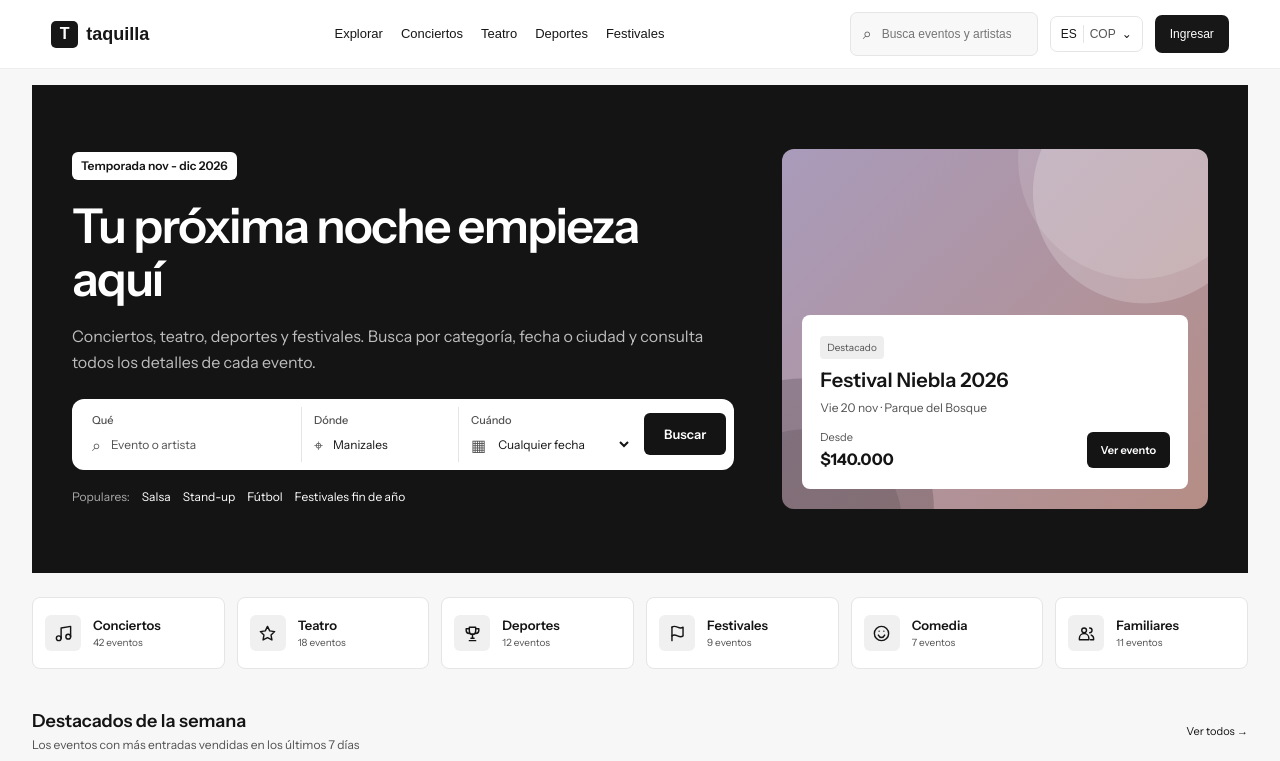
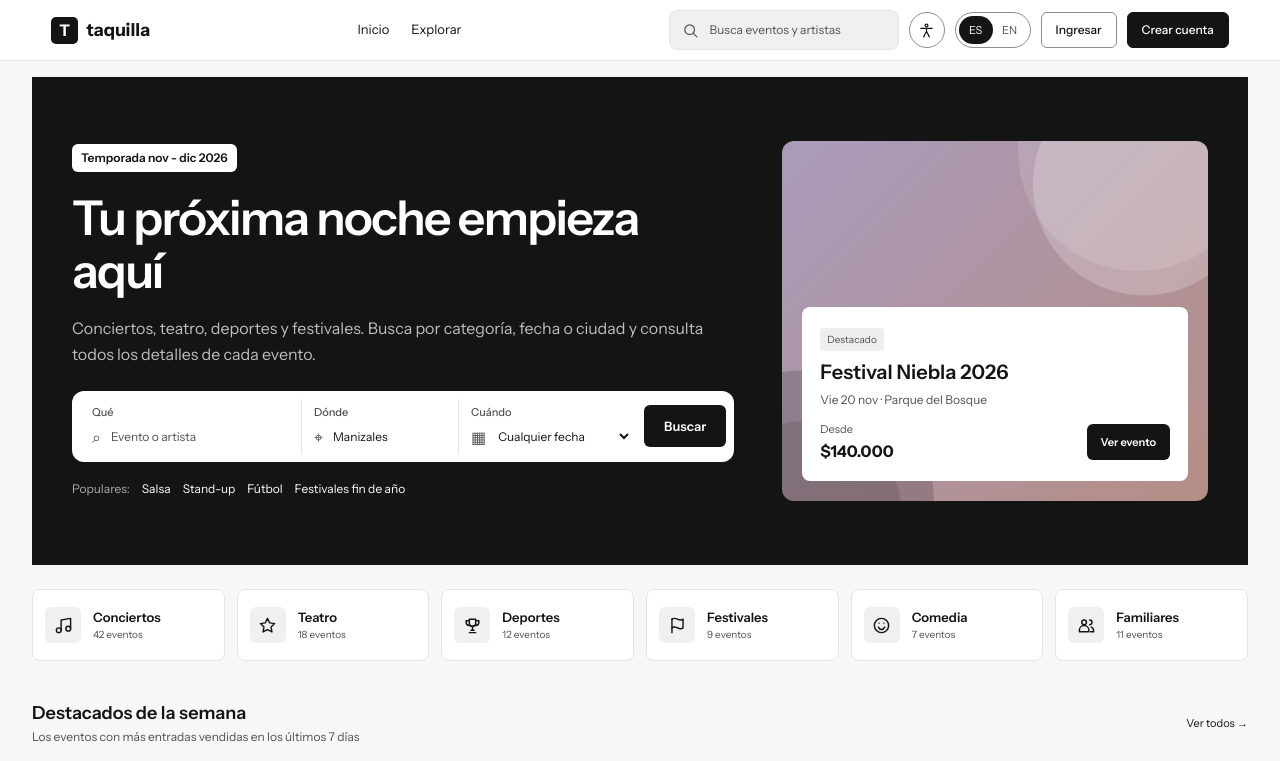
Before and after one commit to Victor13578/taquilla-proyecto, a React (Vite) app: page / in a window 1280 px wide. Shown: the top 761 px of the page. Built offline with nearby package versions, Linux system fonts and the light colour scheme.

Commit message:
se hizo una mejora en el boton de busqueda y el menu de hamburguesa

```diff
--- a/src/components/Navbar.css
+++ b/src/components/Navbar.css
@@ -1,123 +1,283 @@
+
+/*
+   NAVBAR - GENERAL */
+
 .navbar {
+  position: relative;
+  z-index: 100;
   width: 100%;
-    min-height: 68px;
-    padding: 12px 4%;
+  min-height: 60px;
+  padding: 10px 4%;
+
   display: flex;
   align-items: center;
   justify-content: space-between;
   gap: 24px;
-    background: #ffffff;
-    color: #171717;
-    border-bottom: 1px solid #eeeeee;
-    font-family: Arial, sans-serif;
-    position: relative;
-    z-index: 10;
+
+  background: var(--fondo-superficie);
+  color: var(--texto-principal);
+  border-bottom: 1px solid var(--borde-sutil);
 }
 
-.navbar a {
-    color: inherit;
-    text-decoration: none;
-}
+/*
+   LOGO */
 
 .navbar__logo {
   display: inline-flex;
   align-items: center;
   gap: 8px;
   flex-shrink: 0;
+
+  color: var(--texto-principal);
   font-size: 18px;
-    font-weight: 800;
+  font-weight: 700;
+  text-decoration: none;
 }
 
 .navbar__logo-icon {
   width: 27px;
   height: 27px;
+
   display: grid;
   place-items: center;
+
   border-radius: 5px;
-    background: #171717;
+  background: var(--marca-primario);
   color: #ffffff;
+
   font-size: 16px;
+  font-weight: 700;
 }
+
+/*
+   NAVEGACIÓN */
 
 .navbar__nav {
   display: flex;
   align-items: center;
-    gap: 18px;
+  gap: 22px;
 }
 
 .navbar__nav a {
+  color: var(--texto-principal);
   font-size: 13px;
   white-space: nowrap;
+  text-decoration: none;
+  transition: color 0.2s ease;
 }
 
 .navbar__nav a:hover {
-    color: #777777;
+  color: var(--texto-secundario);
 }
+
+/*
+   ACCIONES DE ESCRITORIO */
 
 .navbar__acciones {
   display: flex;
   align-items: center;
-    gap: 12px;
+  gap: 10px;
 }
+
+/* Búsqueda */
 
 .navbar__busqueda {
   display: flex;
   align-items: center;
-    gap: 8px;
+  gap: 9px;
+
+  width: 230px;
   padding: 9px 12px;
-    border: 1px solid #e5e5e5;
-    border-radius: 7px;
-    background: #f8f8f8;
-    color: #555555;
+
+  border: 1px solid var(--borde-sutil);
+  border-radius: var(--radio-md);
+  background: var(--fondo-sutil);
+  color: var(--texto-secundario);
+}
+
+.navbar__busqueda svg,
+.navbar__mobile-search svg,
+.navbar__accessibility svg {
+  width: 17px;
+  height: 17px;
+  fill: none;
+  stroke: currentColor;
+  stroke-width: 1.7;
+  stroke-linecap: round;
+  stroke-linejoin: round;
+  flex-shrink: 0;
 }
 
 .navbar__busqueda input {
-    width: 145px;
+  width: 100%;
+  min-width: 0;
   border: 0;
   outline: none;
   background: transparent;
-    color: #171717;
+  color: var(--texto-principal);
   font-size: 12px;
 }
 
-.navbar__idioma,
-.navbar__login,
-.navbar__menu {
-    font: inherit;
-    font-size: 12px;
+.navbar__busqueda input::placeholder {
+  color: var(--texto-secundario);
 }
 
-.navbar__idioma {
+/* Accesibilidad */
+
+.navbar__accessibility-wrap {
+  position: relative;
+}
+
+.navbar__accessibility {
+  width: 36px;
+  height: 36px;
+
+  display: grid;
+  place-items: center;
+
+  border: 1px solid var(--borde-fuerte);
+  border-radius: var(--radio-completo);
+  background: var(--fondo-superficie);
+  color: var(--texto-principal);
+  cursor: pointer;
+}
+
+.navbar__accessibility:hover {
+  background: var(--fondo-sutil);
+}
+
+.navbar__accessibility-panel {
+  position: absolute;
+  top: calc(100% + 12px);
+  right: 0;
+  z-index: 110;
+
+  width: 260px;
+  padding: 16px;
+
+  border: 1px solid var(--borde-sutil);
+  border-radius: var(--radio-lg);
+  background: var(--fondo-superficie);
+  box-shadow: var(--sombra-flotante);
+}
+
+.navbar__accessibility-panel strong {
+  font-size: 14px;
+}
+
+.navbar__accessibility-panel p {
+  margin: 8px 0 0;
+  font-size: 12px;
+  line-height: 1.5;
+}
+
+/* Selector ES / EN */
+
+.navbar__language {
   display: flex;
   align-items: center;
+
+  padding: 3px;
+  border: 1px solid var(--borde-fuerte);
+  border-radius: var(--radio-completo);
+  background: var(--fondo-superficie);
+}
+
+.navbar__language button {
+  min-width: 34px;
+  padding: 6px 8px;
+
+  border: 0;
+  border-radius: var(--radio-completo);
+  background: transparent;
+  color: var(--texto-secundario);
+
+  font-size: 11px;
+  cursor: pointer;
+}
+
+.navbar__language button.is-active {
+  background: var(--marca-primario);
+  color: #ffffff;
+}
+
+/* Ingresar y crear cuenta */
+
+.navbar__login,
+.navbar__register {
+  display: inline-flex;
+  align-items: center;
   justify-content: center;
-    gap: 6px;
-    min-width: 88px;
-    padding: 8px 10px;
-    border: 1px solid #e5e5e5;
-    border-radius: 7px;
-    background: #ffffff;
-    color: #171717;
+
+  min-height: 36px;
+  padding: 0 14px;
+
+  border-radius: var(--radio-sm);
+  font-size: 12px;
+  font-weight: 500;
   white-space: nowrap;
-    cursor: pointer;
-    font-size: 12px;
+  text-decoration: none;
 }
 
 .navbar__login {
-    padding: 10px 15px;
-    border-radius: 7px;
-    background: #171717;
-    color: #ffffff !important;
-    white-space: nowrap;
+  border: 1px solid var(--borde-fuerte);
+  background: var(--fondo-superficie);
+  color: var(--texto-principal);
+}
+
+.navbar__register {
+  border: 1px solid var(--marca-primario);
+  background: var(--marca-primario);
+  color: #ffffff;
+}
+
+.navbar__login:hover {
+  background: var(--fondo-sutil);
+}
+
+.navbar__register:hover {
+  background: var(--marca-primario-hover);
+}
+
+/*
+   ELEMENTOS MÓVILES */
+
+.navbar__mobile-actions {
+  display: none;
+  align-items: center;
+  gap: 12px;
+}
+
+.navbar__mobile-search,
+.navbar__menu {
+  display: grid;
+  place-items: center;
+
+  width: 36px;
+  height: 36px;
+
+  padding: 6px;
+  border: 0;
+  border-radius: var(--radio-sm);
+  background: transparent;
+  color: var(--texto-principal);
+  cursor: pointer;
+}
+
+.navbar__mobile-search:hover,
+.navbar__menu:hover {
+  background: var(--fondo-sutil);
 }
 
 .navbar__menu {
+  font-size: 22px;
+}
+
+.navbar__mobile-search-panel {
   display: none;
-    padding: 8px;
-    border: 0;
-    background: transparent;
-    cursor: pointer;
 }
+
+/* Accesibilidad del texto */
 
 .sr-only {
   position: absolute;
@@ -131,146 +291,102 @@
   border: 0;
 }
 
-@media (max-width: 900px) {
+/*
+   TABLET */
+
+@media (max-width: 1050px) {
   .navbar {
-        gap: 12px;
-        flex-wrap: wrap;
+    gap: 14px;
+    padding-inline: 20px;
   }
 
   .navbar__nav {
-        gap: 10px;
+    gap: 14px;
   }
 
-    .navbar__busqueda input {
-        width: 100px;
+  .navbar__acciones {
+    gap: 7px;
+  }
+
+  .navbar__busqueda {
+    width: 180px;
+  }
+
+  .navbar__login,
+  .navbar__register {
+    padding-inline: 10px;
   }
 }
 
+/*
+   MÓVIL */
+
 @media (max-width: 650px) {
   .navbar {
-        min-height: 60px;
-        padding: 12px 16px;
-        flex-wrap: nowrap;
+    min-height: 58px;
+    padding: 10px 16px;
+    flex-wrap: wrap;
+    gap: 0;
   }
 
-    .navbar__menu {
-        display: block;
-        font-size: 23px;
-        order: 3;
+  .navbar__logo {
+    font-size: 16px;
+  }
+
+  .navbar__mobile-actions {
+    display: flex;
+    margin-left: auto;
   }
 
   .navbar__acciones {
-        margin-left: auto;
-        gap: 8px;
+    display: none;
   }
 
   .navbar__nav {
     display: none;
-        position: absolute;
-        top: 100%;
-        left: 0;
-        right: 0;
-        padding: 18px;
-        background: white;
-        border-bottom: 1px solid #eeeeee;
-        box-shadow: 0 8px 15px rgb(0 0 0 / 6%);
+
+    order: 3;
+    flex-basis: 100%;
+    flex-direction: column;
+    align-items: stretch;
+    gap: 0;
+
+    margin-top: 10px;
+    padding: 8px 0;
+
+    border-top: 1px solid var(--borde-sutil);
+    background: var(--fondo-superficie);
   }
 
   .navbar__nav--abierto {
     display: flex;
-        flex-direction: column;
-        align-items: stretch;
-        gap: 0;
   }
 
   .navbar__nav a {
     padding: 13px 4px;
-        border-bottom: 1px solid #f1f1f1;
+    border-bottom: 1px solid var(--borde-sutil);
+    font-size: 14px;
   }
 
-    .navbar__busqueda {
-        padding: 8px;
+  .navbar__mobile-search-panel {
+    display: block;
+    order: 4;
+    flex-basis: 100%;
+    margin-top: 10px;
   }
 
-    .navbar__busqueda input {
-        display: none;
-    }
-
-    .navbar__idioma {
-        display: none;
-    }
-
-    .navbar__login {
-        padding: 9px 11px;
-    }
-
-    .navbar__preferencias {
-        display: none;
-    }
-}
-
-
-.navbar__preferencias {
-    position: relative;
-}
-
-.navbar__idioma {
-    display: flex;
-    align-items: center;
-    gap: 6px;
-    white-space: nowrap;
-}
-
-.navbar__moneda {
-    padding-left: 6px;
-    border-left: 1px solid #e5e5e5;
-    color: #555555;
-}
-
-.navbar__preferencias-menu {
-    position: absolute;
-    top: calc(100% + 10px);
-    right: 0;
-    z-index: 20;
-    display: grid;
-    gap: 8px;
-    width: 230px;
-    padding: 16px;
-    background: #ffffff;
-    border: 1px solid #e5e5e5;
-    border-radius: 10px;
-    box-shadow: 0 8px 24px rgb(0 0 0 / 10%);
-}
-
-.navbar__preferencias-menu label {
-    font-size: 12px;
-    font-weight: 600;
-}
-
-.navbar__preferencias-menu select {
+  .navbar__mobile-search-panel input {
     width: 100%;
-    padding: 9px;
-    border: 1px solid #dddddd;
-    border-radius: 6px;
-    background: #ffffff;
-    color: #171717;
-}
-
-.navbar__idioma {
-    min-width: 88px;
-    justify-content: center;
-}
-
-.navbar__preferencias-menu {
-    text-align: left;
-}
-
-.navbar__preferencias-menu select {
-    box-sizing: border-box;
-    display: block;
+    padding: 11px 12px;
+    border: 1px solid var(--borde-sutil);
+    border-radius: var(--radio-md);
+    outline: none;
+    background: var(--fondo-sutil);
+    color: var(--texto-principal);
     font-size: 13px;
   }
 
-.navbar__preferencias-menu label:not(:first-child) {
-    margin-top: 6px;
+  .navbar__mobile-search-panel input:focus {
+    border-color: var(--borde-fuerte);
   }
+}
--- a/src/components/Navbar.jsx
+++ b/src/components/Navbar.jsx
@@ -1,95 +1,173 @@
+
 import { useState } from "react";
 import "./Navbar.css";
 
 const enlaces = [
-    "Explorar",
-    "Conciertos",
-    "Teatro",
-    "Deportes",
-    "Festivales",
+  { label: "Inicio", href: "#inicio" },
+  { label: "Explorar", href: "#explorar" },
 ];
+
+function SearchIcon() {
+  return (
+    <svg viewBox="0 0 24 24" aria-hidden="true">
+      <circle cx="10.8" cy="10.8" r="6.8" />
+      <path d="m16 16 5 5" />
+    </svg>
+  );
+}
+
+function AccessibilityIcon() {
+  return (
+    <svg viewBox="0 0 24 24" aria-hidden="true">
+      <circle cx="12" cy="5" r="2" />
+      <path d="M4 9h16M12 9v4m0 0-4 8m4-8 4 8" />
+    </svg>
+  );
+}
 
 function Navbar() {
   const [menuAbierto, setMenuAbierto] = useState(false);
-    const [preferenciasAbiertas, setPreferenciasAbiertas] = useState(false);
+  const [idioma, setIdioma] = useState("ES");
+  const [accesibilidadAbierta, setAccesibilidadAbierta] = useState(false);
+  const [busquedaMovilAbierta, setBusquedaMovilAbierta] = useState(false);
 
   return (
     <header className="navbar">
-            <a className="navbar__logo" href="/" aria-label="Taquilla, inicio">
+      {/* Logo */}
+      <a className="navbar__logo" href="#inicio" aria-label="Taquilla, inicio">
         <span className="navbar__logo-icon" aria-hidden="true">
           T
         </span>
         <span>taquilla</span>
       </a>
 
+      {/* Navegación principal */}
       <nav
-                className={`navbar__nav ${menuAbierto ? "navbar__nav--abierto" : ""}`}
+        className={`navbar__nav ${
+          menuAbierto ? "navbar__nav--abierto" : ""
+        }`}
         aria-label="Navegación principal"
       >
         {enlaces.map((enlace) => (
           <a
-                        key={enlace}
-                        href={`#${enlace.toLowerCase()}`}
+            key={enlace.label}
+            href={enlace.href}
             onClick={() => setMenuAbierto(false)}
           >
-                        {enlace}
+            {enlace.label}
           </a>
         ))}
       </nav>
 
+      {/* Acciones de escritorio */}
       <div className="navbar__acciones">
         <label className="navbar__busqueda">
-                    <span aria-hidden="true">⌕</span>
-                    <span className="sr-only">Buscar eventos</span>
-                    <input type="search" placeholder="Busca eventos y artistas" />
+          <SearchIcon />
+          <span className="sr-only">Buscar eventos y artistas</span>
+          <input
+            type="search"
+            placeholder="Busca eventos y artistas"
+          />
         </label>
 
-                <div className="navbar__preferencias">
+        {/* Accesibilidad */}
+        <div className="navbar__accessibility-wrap">
+          <button
+            className="navbar__accessibility"
+            type="button"
+            aria-label="Opciones de accesibilidad"
+            aria-expanded={accesibilidadAbierta}
+            onClick={() =>
+              setAccesibilidadAbierta(!accesibilidadAbierta)
+            }
+          >
+            <AccessibilityIcon />
+          </button>
+
+          {accesibilidadAbierta && (
+            <div className="navbar__accessibility-panel">
+              <strong>Accesibilidad</strong>
+              <p>
+                Aquí estarán disponibles las opciones de
+                accesibilidad de Taquilla.
+              </p>
+            </div>
+          )}
+        </div>
+
+        {/* Selector de idioma */}
+        <div className="navbar__language">
+          <button
+            type="button"
+            className={idioma === "ES" ? "is-active" : ""}
+            aria-pressed={idioma === "ES"}
+            onClick={() => setIdioma("ES")}
+          >
+            ES
+          </button>
 
           <button
-                        className="navbar__idioma"
             type="button"
-                        aria-expanded={preferenciasAbiertas}
-                        onClick={() =>
-                            setPreferenciasAbiertas(!preferenciasAbiertas)
-                        }
+            className={idioma === "EN" ? "is-active" : ""}
+            aria-pressed={idioma === "EN"}
+            onClick={() => setIdioma("EN")}
           >
-                        <span>ES</span>
-                        <span className="navbar__moneda">COP</span>
-                        <span aria-hidden="true">⌄</span>
+            EN
           </button>
-
-
-                    {preferenciasAbiertas && (
-                        <div className="navbar__preferencias-menu">
-                            <label htmlFor="idioma">Idioma</label>
-                            <select id="idioma" defaultValue="es">
-                                <option value="es">Español</option>
-                                <option value="en">English</option>
-                            </select>
-
-                            <label htmlFor="moneda">Moneda</label>
-                            <select id="moneda" defaultValue="cop">
-                                <option value="cop">COP - Peso colombiano</option>
-                            </select>
-                        </div>
-                    )}
         </div>
 
         <a className="navbar__login" href="#iniciar-sesion">
           Ingresar
         </a>
+
+        <a className="navbar__register" href="#crear-cuenta">
+          Crear cuenta
+        </a>
       </div>
+
+      {/* Acciones móviles */}
+      <div className="navbar__mobile-actions">
+        <button
+          className="navbar__mobile-search"
+          type="button"
+          aria-label="Abrir búsqueda"
+          aria-expanded={busquedaMovilAbierta}
+          onClick={() => {
+            setBusquedaMovilAbierta(!busquedaMovilAbierta);
+            setMenuAbierto(false);
+        }}
+        >
+          <SearchIcon />
+        </button>
 
         <button
           className="navbar__menu"
           type="button"
           aria-label={menuAbierto ? "Cerrar menú" : "Abrir menú"}
           aria-expanded={menuAbierto}
-                onClick={() => setMenuAbierto(!menuAbierto)}
+          onClick={() => {
+            setMenuAbierto(!menuAbierto);
+            setBusquedaMovilAbierta(false);
+        }}
         >
           {menuAbierto ? "✕" : "☰"}
         </button>
+      </div>
+
+      {/* Búsqueda móvil */}
+      {busquedaMovilAbierta && (
+        <form
+          className="navbar__mobile-search-panel"
+          onSubmit={(event) => event.preventDefault()}
+        >
+          <input
+            type="search"
+            placeholder="Busca eventos y artistas"
+            aria-label="Buscar eventos y artistas"
+            autoFocus
+          />
+        </form>
+      )}
     </header>
   );
 }
```
Lines whose indentation alone changed are shown as unchanged.
